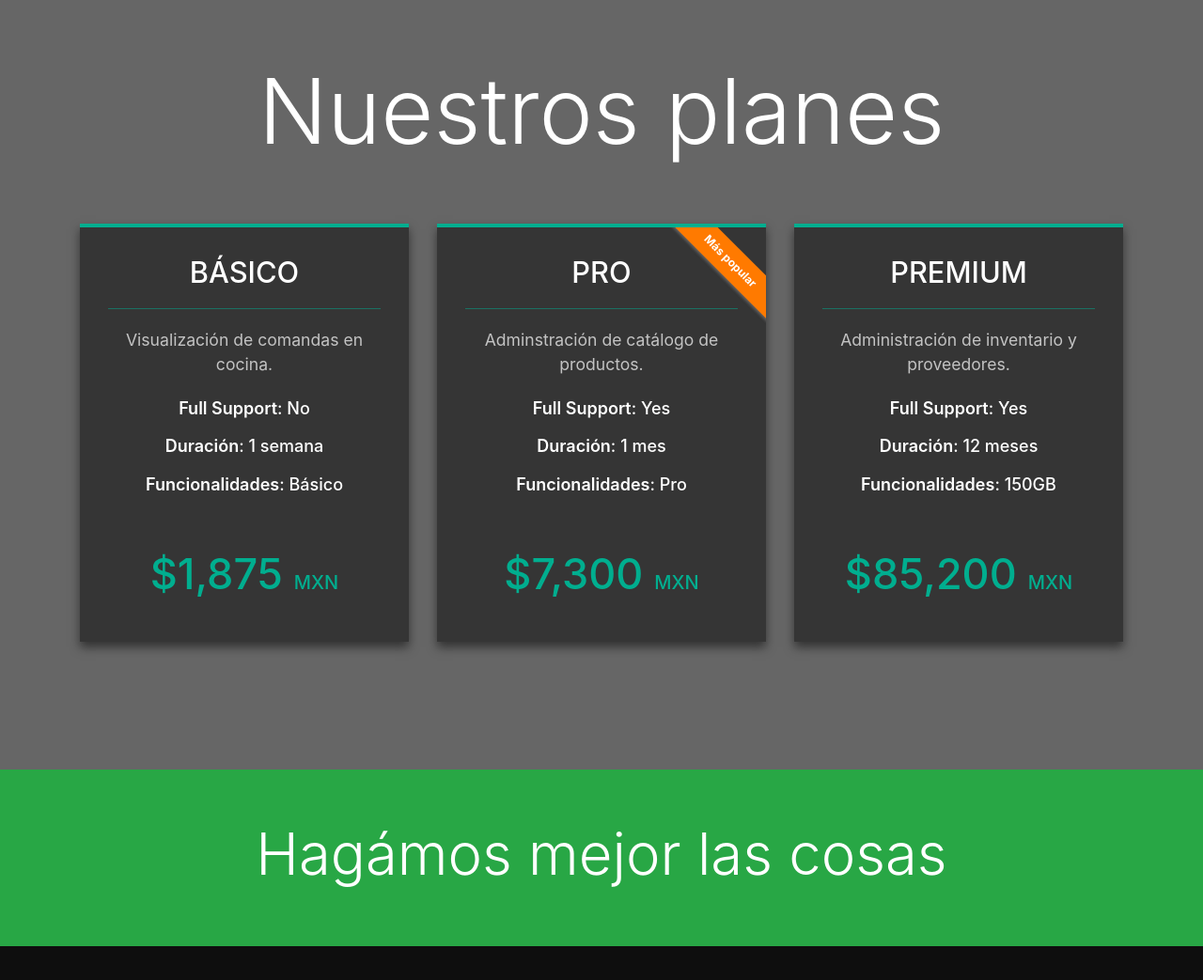
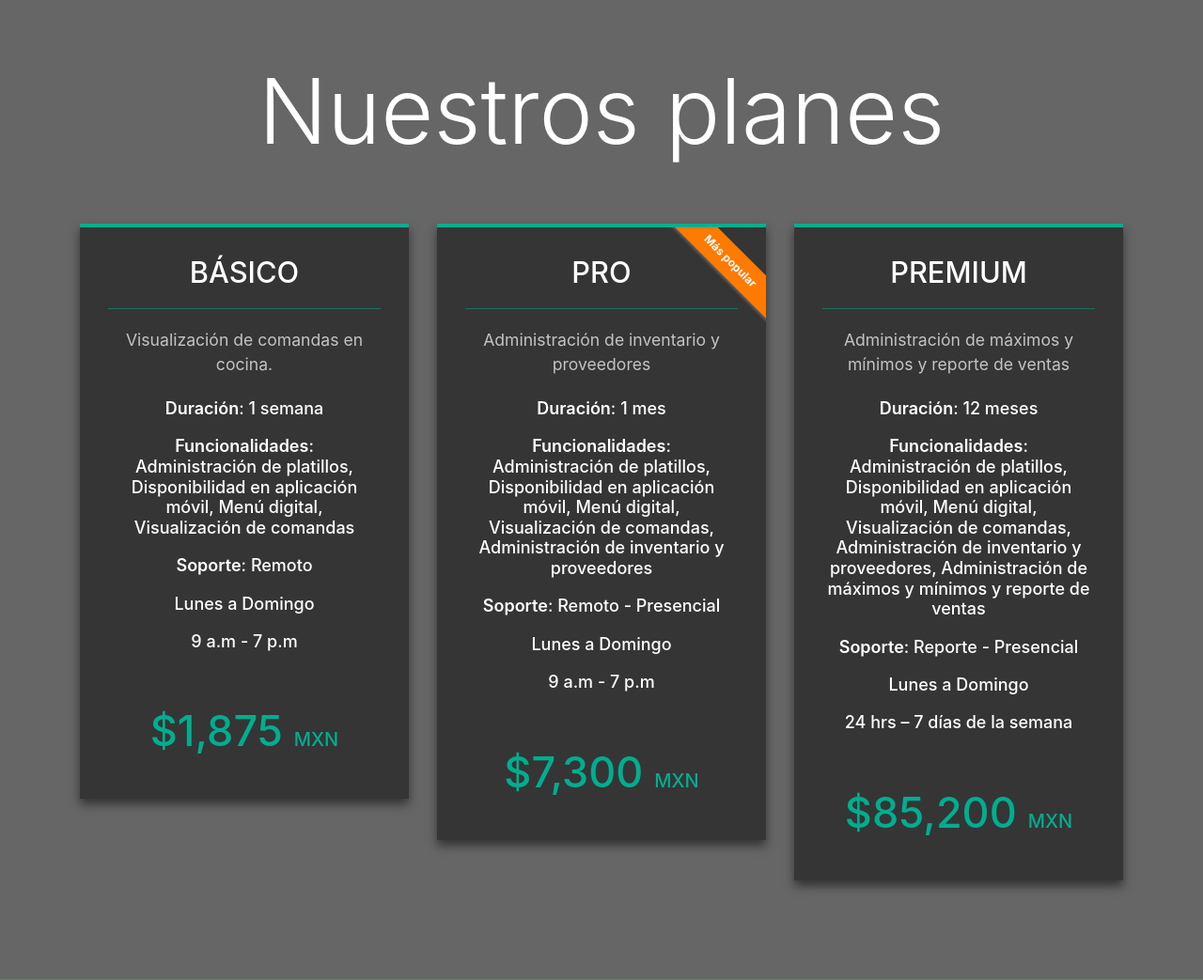
Before and after one commit to RestaSoft/RestaSoft, a Django app: page /suscripcion in a window 1280 px wide. Shown: the part 2539-3582 px from the top of the page at 94% size. Run offline with Django 3.2, Linux system fonts and the light colour scheme; some libraries are stand-ins or nearby versions; some web fonts are replaced.

Commit message:
Se modifica template suscripciones

```diff
--- a/templates/company/suscription.html
+++ b/templates/company/suscription.html
@@ -122,9 +122,11 @@
                                     </div>
                                     <p>Visualización de comandas en cocina.</p>
                                     <div class="features">
-                                        <h4><span class="feature">Full Support</span>: <span class="value">No</span></h4>
                                         <h4><span class="feature">Duración</span>: <span class="value">1 semana</span></h4>
-                                        <h4><span class="feature">Funcionalidades</span>: <span class="value">Básico</span></h4>
+                                        <h4><span class="feature">Funcionalidades</span>: <span class="value">Administración de platillos, Disponibilidad en aplicación móvil, Menú digital, Visualización de comandas</span></h4>
+                                        <h4><span class="feature">Soporte</span>: <span class="value">Remoto</span></h4>
+                                        <h4><span class="value">Lunes a Domingo</span></h4>
+                                        <h4><span class="value">9 a.m - 7 p.m</span></h4>
                                     </div>
                                     <div class="price mt-5">
                                         <h4>$1,875 <span style="font-size:20px">MXN</span></h4>
@@ -158,11 +160,13 @@
                                     <div class="heading">
                                         <h3>PRO</h3>
                                     </div>
-                                    <p>Adminstración de catálogo de productos.</p>
+                                    <p>Administración de inventario y proveedores</p>
                                     <div class="features">
-                                        <h4><span class="feature">Full Support</span>: <span class="value">Yes</span></h4>
                                         <h4><span class="feature">Duración</span>: <span class="value">1 mes</span></h4>
-                                        <h4><span class="feature">Funcionalidades</span>: <span class="value">Pro</span></h4>
+                                        <h4><span class="feature">Funcionalidades</span>: <span class="value">Administración de platillos, Disponibilidad en aplicación móvil, Menú digital, Visualización de comandas, Administración de inventario y proveedores</span></h4>
+                                        <h4><span class="feature">Soporte</span>: <span class="value">Remoto - Presencial</span></h4>
+                                        <h4><span class="value">Lunes a Domingo</span></h4>
+                                        <h4><span class="value">9 a.m - 7 p.m</span></h4>
                                     </div>
                                     <div class="price mt-5">
                                         <h4>$7,300 <span style="font-size:20px">MXN</span></h4>
@@ -195,11 +199,13 @@
                                     <div class="heading">
                                         <h3>PREMIUM</h3>
                                     </div>
-                                    <p>Administración de inventario y proveedores.</p>
+                                    <p>Administración de máximos y mínimos y reporte de ventas</p>
                                     <div class="features">
-                                        <h4><span class="feature">Full Support</span>: <span class="value">Yes</span></h4>
                                         <h4><span class="feature">Duración</span>: <span class="value">12 meses</span></h4>
-                                        <h4><span class="feature">Funcionalidades</span>: <span class="value">150GB</span></h4>
+                                        <h4><span class="feature">Funcionalidades</span>: <span class="value">Administración de platillos, Disponibilidad en aplicación móvil, Menú digital, Visualización de comandas, Administración de inventario y proveedores, Administración de máximos y mínimos y reporte de ventas</span></h4>
+                                         <h4><span class="feature">Soporte</span>: <span class="value">Reporte - Presencial</span></h4>
+                                        <h4><span class="value">Lunes a Domingo</span></h4>
+                                        <h4><span class="value">24 hrs – 7 días de la semana</span></h4>
                                     </div>
                                     <div class="price mt-5">
                                         <h4>$85,200 <span style="font-size:20px">MXN</span></h4>
```
